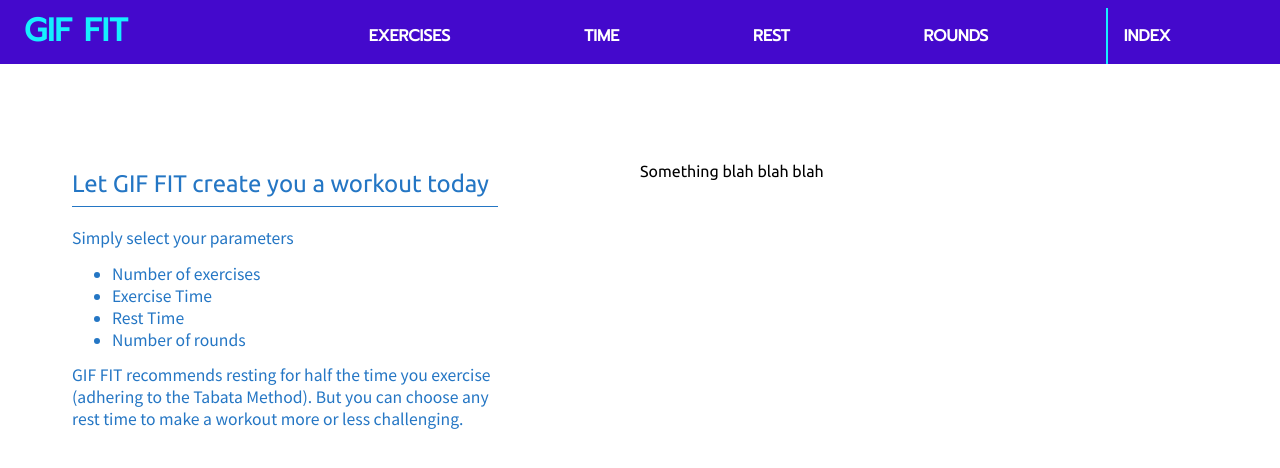
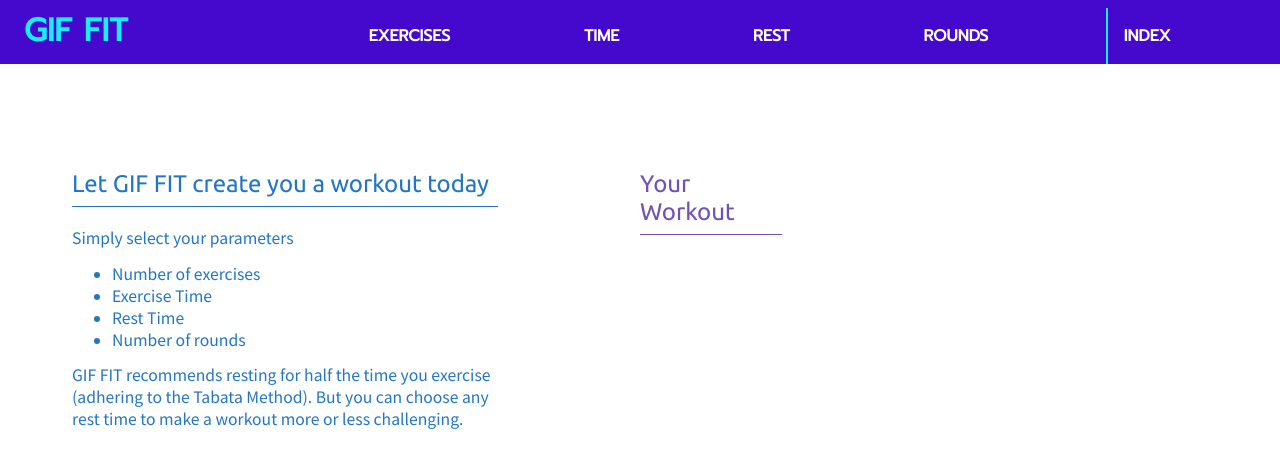
Before and after one commit to jamesncox/gif-fit-2.0, a React (Create React App) app: page / in a window 1280 px wide. Shown: the top 468 px of the page. Built offline with nearby package versions, Linux system fonts and the light colour scheme.

Commit message:
Update DisplaySelections.js

```diff
--- a/src/components/content/DisplaySelections.js
+++ b/src/components/content/DisplaySelections.js
@@ -1,10 +1,41 @@
 import React from 'react'
+import { connect } from 'react-redux'
 
 function DisplaySelections(props) {
+
+    const calculateTotalTime = () => {
+        let numberOfExercises = props.numberOfExercises
+        let numberOfRounds = props.numberOfRounds
+        let exerciseTime = props.exerciseTime / 1000
+        let restTime = props.restTime / 1000
+
+        let totalTime = (exerciseTime + restTime) * numberOfExercises * numberOfRounds
+        let minutes = Math.floor(totalTime / 60)
+        let seconds = totalTime % 60
+        let formatted = minutes.toString().padStart(2, '0') + ':' + seconds.toString().padStart(2, '0');
+        return formatted
+    }
+
     return (
-        <p>Something blah blah blah</p>
+        <div className="display-selection-wrapper">
+            <p className="display-selection-title">Your Workout</p>
+            {props.numberOfExercises ? <p className="display-selection-description">Exercises - {props.numberOfExercises} </p> : null}
+            <ul className="display-selection-description">
+                {props.exercises.map(exercise => {
+                    return <li>{exercise.name}</li>
+                })}
+            </ul>
+        </div>
     )
 
 }
 
-export default DisplaySelections
+const mapStateToProps = state => ({
+    numberOfExercises: state.params.numberOfExercises,
+    exerciseTime: state.params.exerciseTime,
+    restTime: state.params.restTime,
+    numberOfRounds: state.params.numberOfRounds,
+    exercises: state.params.exercises
+})
+
+export default connect(mapStateToProps)(DisplaySelections)
--- a/src/stylesheets/App.css
+++ b/src/stylesheets/App.css
@@ -21,7 +21,7 @@
 
   /* purples */
   --dark-purple: rgb(68, 9, 204);
-  --dark-purple-50-opacity: rgba(51, 8, 150, 0.5);
+  --dark-purple-50-opacity: rgba(51, 8, 150, 0.7);
   --medium-purple: rgb(202, 180, 253);
 
   /* blues */
@@ -43,6 +43,7 @@
   margin: 5rem;
 }
 
+/* WelcomeMessage.js */
 .welcome-message-wrapper {
   display: flex;
   flex-direction: column;
@@ -62,3 +63,24 @@
   color: var(--blue);
   font-size: 1.1rem;
 }
+
+/* DisplaySelections.js */
+.display-selection-wrapper {
+  display: flex;
+  flex-direction: column;
+}
+
+.display-selection-title {
+  color: var(--dark-purple-50-opacity);
+  font-size: 1.5rem;
+  padding-bottom: 8px;
+  border-bottom: 1px solid var(--dark-purple-50-opacity);
+  width: 25%;
+}
+
+.display-selection-description {
+  font-family: var(--sans-pro);
+  margin-top: -.25rem;
+  color: var(--dark-purple-50-opacity);
+  font-size: 1.1rem;
+}
```
